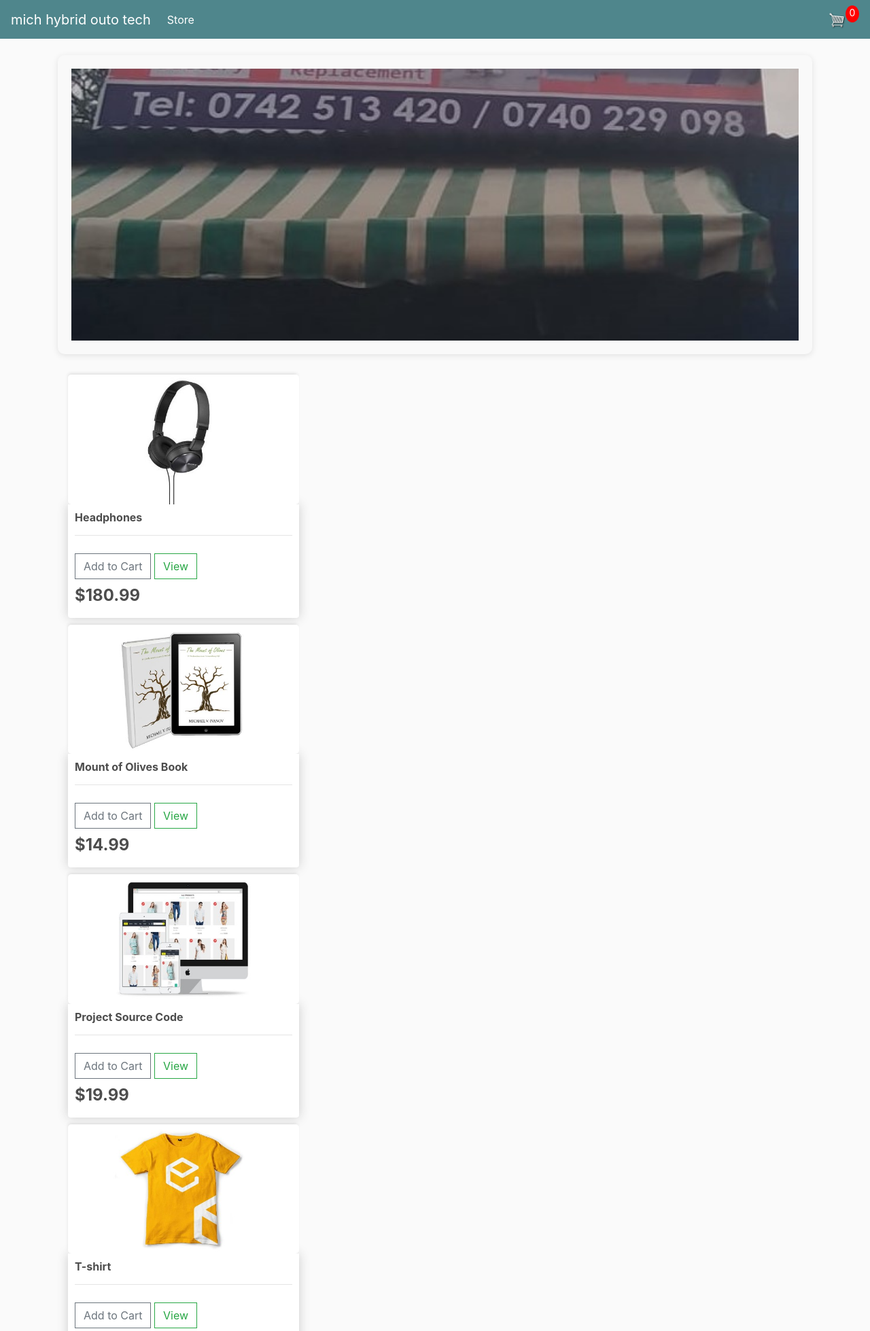
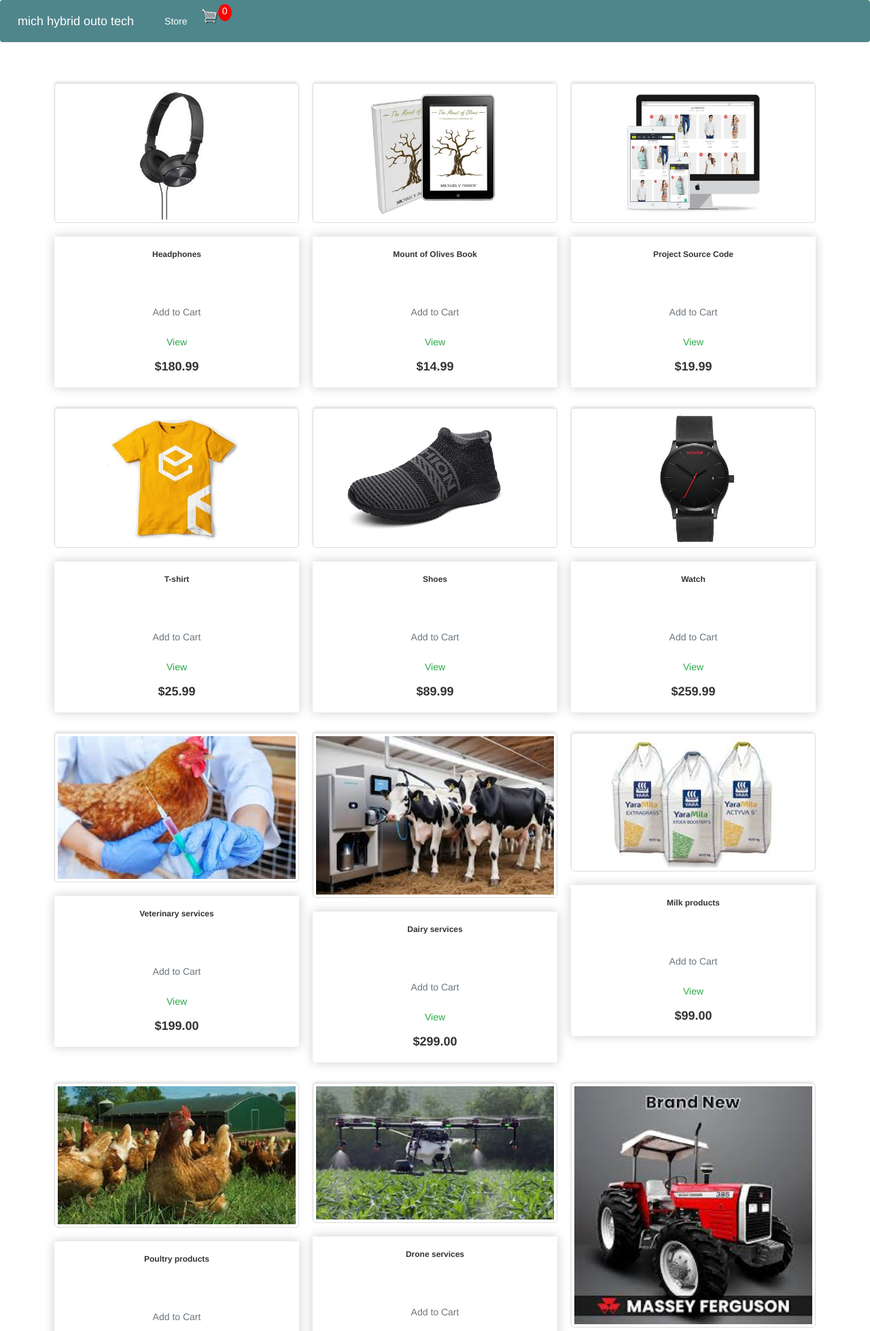
Before and after one commit to A60-0141/Mich-Hybrid-Auto-Tech-app, a Django app: page / in a window 1280 px wide. Shown: the top 1958 px of the page at 68% size. Run offline with Django 5.2, Linux system fonts and the light colour scheme; data comes from the database, SQL or seed files in the repository; some libraries are stand-ins or nearby versions.

Commit message:
the finale

```diff
--- a/store/templates/store/store.html
+++ b/store/templates/store/store.html
@@ -1,6 +1,139 @@
 {% extends 'store/main.html' %}
 {% load static %}
 {% block content %}
+
+
+
+
+
+
+
+
+
+<!DOCTYPE html>
+<html>
+<head>
+    <style>
+        /* Container for the products */
+        .row {
+            display: flex;
+            flex-wrap: wrap;
+            justify-content: space-around;
+        }
+
+        /* Individual product containers */
+        .row .col-lg-4 {
+            flex: 1 1 30%; /* Adjust the percentage to control the width of the products */
+            box-sizing: border-box;
+            padding: 10px;
+            max-width: 33.33%; /* Ensures three products per row */
+        }
+
+        /* Ensures the products adapt to different screen sizes */
+        @media (max-width: 1200px) {
+            .row .col-lg-4 {
+                flex: 1 1 45%; /* Adjust to two products per row on smaller screens */
+                max-width: 50%;
+            }
+        }
+
+        @media (max-width: 768px) {
+            .row .col-lg-4 {
+                flex: 1 1 100%; /* Full width on very small screens */
+                max-width: 100%;
+            }
+        }
+
+        /* Styling for the product thumbnails */
+        .thumbnail {
+            width: 100%;
+            height: auto;
+        }
+
+        /* Additional box styling */
+        .box-element.product {
+            display: flex;
+            flex-direction: column;
+            align-items: center;
+            justify-content: space-around;
+        }
+    </style>
+</head>
+<body>
+    <div class="row">
+        {% for product in products %}
+        <div class="col-lg-4">
+            <img class="thumbnail" src="{{product.imageURL}}">
+            <div class="box-element product">
+                <h6><strong>{{product.name}}</strong></h6>
+                <hr>
+                <button data-product="{{product.id}}" data-action="add" class="btn btn-outline-secondary add-btn update-cart">Add to Cart</button>
+                <a class="btn btn-outline-success" href="{% url 'product' product.id %}">View</a>
+                <h4><strong>${{product.price|floatformat:2}}</strong></h4>
+            </div>
+        </div>
+        {% endfor %}
+    </div>
+</body>
+</html>
+
+
+
+
+
+
+
+
+
+
+
+
+
+    <!DOCTYPE  html>
+{% load static %}
+
+<!--[if IE 8 ]><html class="ie ie8" lang="en"> <![endif]-->
+<!--[if IE 9 ]><html class="ie ie9" lang="en"> <![endif]-->
+<!--[if (gte IE 9)|!(IE)]><!-->
+<!--<![endif]-->
+<html lang="zxx">
+
+
+<!-- home207:13-->
+<head>
+    <!-- Basic Page Needs -->
+    <meta charset="utf-8">
+    <meta http-equiv="X-UA-Compatible" content="IE=edge">
+
+
+    <meta name="keywords" content="Furniture, Decor, Interior">
+    <meta name="description" content="Furnitica - Minimalist Furniture HTML Template">
+    <meta name="author" content="tivatheme">
+
+    <!-- Mobile Meta -->
+    <meta name="viewport" content="width=device-width, initial-scale=1, maximum-scale=1">
+
+    <!-- Google Fonts -->
+    <link href="https://fonts.googleapis.com/css?family=Poppins:400,500,600,700' %}" rel="stylesheet">
+
+    <!-- Vendor CSS -->
+    <link rel="stylesheet" href="{% static 'libs/bootstrap/css/bootstrap.min.css' %}">
+    <link rel="stylesheet" href="{% static 'libs/font-awesome/css/font-awesome.min.css' %}">
+    <link rel="stylesheet" href="{% static 'libs/nivo-slider/css/nivo-slider.css' %}">
+    <link rel="stylesheet" href="{% static 'libs/nivo-slider/css/animate.css' %}">
+    <link rel="stylesheet" href="{% static 'libs/nivo-slider/css/style.css' %}">
+    <link rel="stylesheet" href="{% static 'libs/font-material/css/material-design-iconic-font.min.css' %}">
+    <link rel="stylesheet" href="{% static 'libs/slider-range/css/jslider.css' %}">
+    <link rel="stylesheet" href="{% static 'libs/owl-carousel/assets/owl.carousel.min.css' %}">
+
+    <!-- Template CSS -->
+    <link rel="stylesheet" type="text/css" href="{% static 'css/style.css' %}">
+    <link rel="stylesheet" type="text/css" href="{% static 'css/reponsive.css' %}">
+	<link rel="stylesheet" href="{% static 'css/mobile.css' %}">
+
+</head>
+
+<body id="home2">
 
 
 
@@ -24,22 +157,6 @@
 
 
 
-
-
-<div class="row"></div>
-    {% for product in products %}
-    <div class="col-lg-4">
-        <img class="thumbnail" src="{{product.imageURL}}">
-        <div class="box-element product">
-            <h6><strong>{{product.name}}</strong></h6>
-            <hr>
-            <button data-product="{{product.id}}" data-action="add" class="btn btn-outline-secondary add-btn update-cart">Add to Cart</button>
-            <a class="btn btn-outline-success" href="{% url 'product' product.id %}">View</a>
-            <h4><strong>${{product.price|floatformat:2}}</strong></h4>
-        </div>
-    </div>
-    {% endfor %}
-</div>
 
 
 
@@ -267,6 +384,72 @@
 
 
 
+
+    <!-- Vendor JS -->
+    <script src="{% static 'libs/jquery/jquery.min.js' %}"></script>
+    <script src="{% static 'libs/popper/popper.min.js' %}"></script>
+    <script src="{% static 'libs/bootstrap/js/bootstrap.min.js' %}"></script>
+    <script src="{% static 'libs/nivo-slider/js/jquery.nivo.slider.js' %}"></script>
+    <script src="{% static 'libs/owl-carousel/owl.carousel.min.js' %}"></script>
+    <script src="{% static 'libs/slider-range/js/tmpl.js' %}"></script>
+    <script src="{% static 'libs/slider-range/js/jquery.dependClass-0.1.js' %}"></script>
+    <script src="{% static 'libs/slider-range/js/draggable-0.1.js' %}"></script>
+    <script src="{% static 'libs/slider-range/js/jquery.slider.js' %}"></script>
+
+    <!-- Template JS -->
+    <script src="{% static 'js/theme.js' %}"></script>
+
+
+
+
+
+
+
+
+
+		<!-- Your content here -->
+
+		<!-- Include jQuery and Owl Carousel JS files -->
+		<script src="https://code.jquery.com/jquery-3.6.0.min.js"></script>
+		<script src="https://cdn.jsdelivr.net/npm/owl.carousel@2.3.4/dist/owl.carousel.min.js"></script>
+		<script>
+			$(document).ready(function() {
+				if ($(window).width() <= 1024) {
+					$('.category-product.owl-carousel').owlCarousel({
+						loop: true,
+						margin: 10,
+						nav: true,
+						dots: true,
+						responsive: {
+							0: {
+								items: 4,
+							},
+							480: {
+								items: 4,
+							},
+							768: {
+								items: 4,
+							}
+						}
+					});
+				}
+			});
+		</script>
+
+
+</body>
+
+
+<!-- home207:34-->
+</html>
+
+
+
+
+
+
+
+
 <script type="text/javascript">
     window.onload = function() {
         if (!sessionStorage.getItem("reloaded")) {
```
Also changed, not shown: store/templates/store/main.html (+8 -0 lines).
